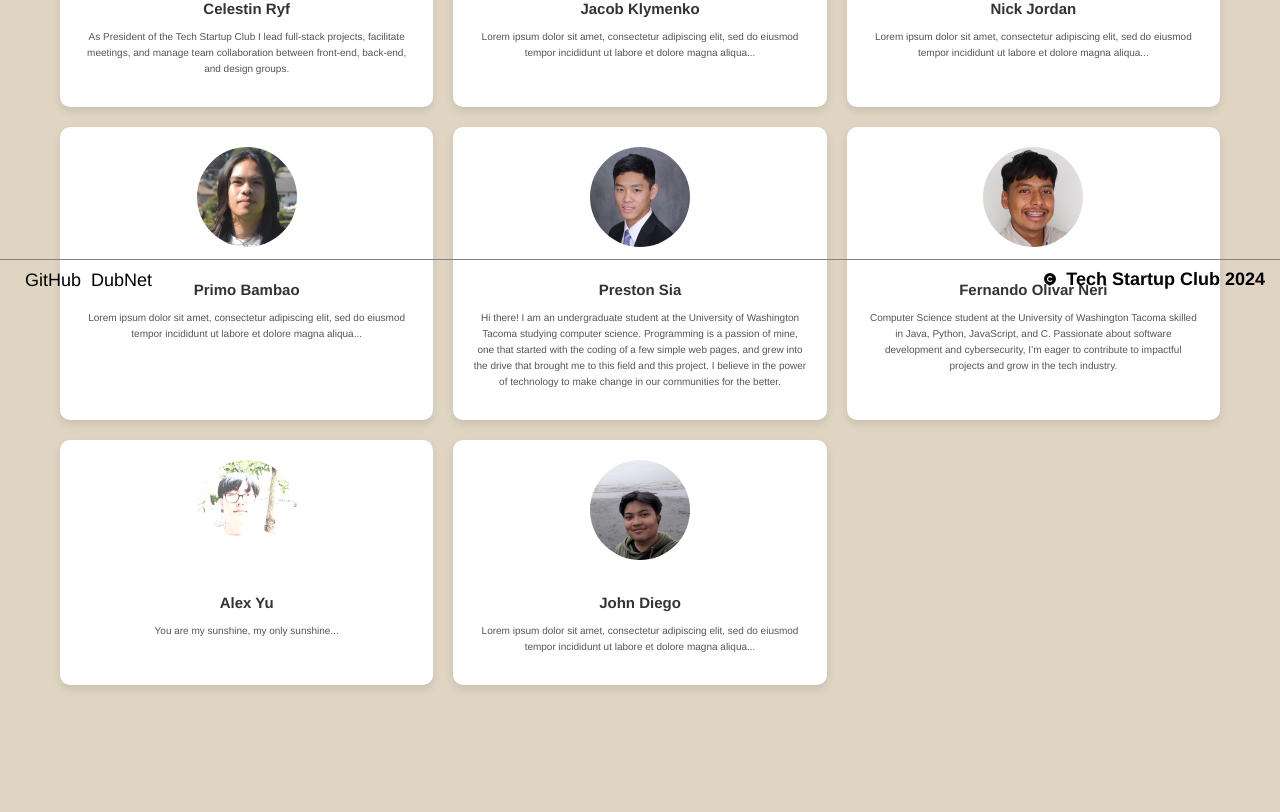
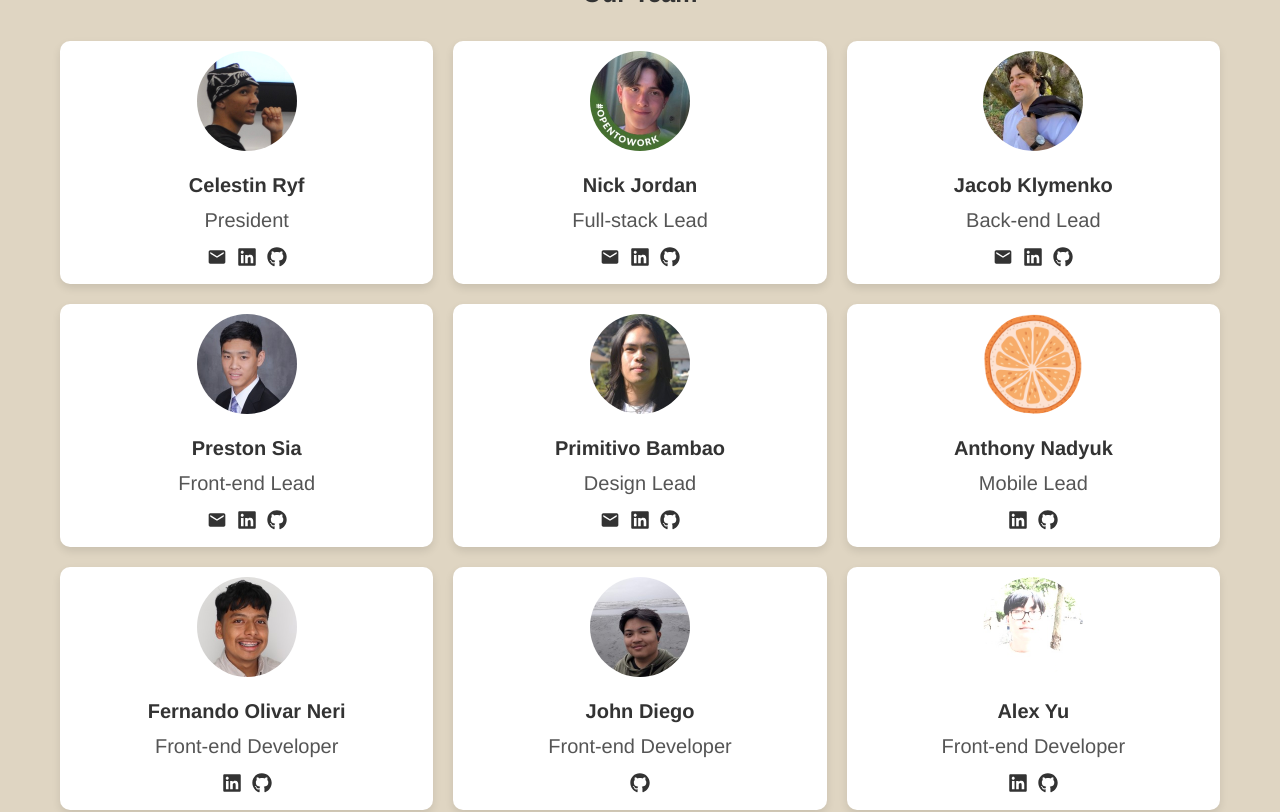
Before and after one commit to TechStartupClub/club-website, a React (Create React App) app: page /about in a window 1280 px wide. Shown: the part 500-1312 px from the top of the page. Before the commit the page ends 1245 px from the top, so only its background shows below. Built offline with nearby package versions, Linux system fonts and the light colour scheme.

Commit message:
feat: About and Events page

```diff
--- a/package.json
+++ b/package.json
@@ -18,6 +18,7 @@
     "luxon": "^3.5.0",
     "react": "^18.3.1",
     "react-dom": "^18.3.1",
+    "react-icons": "^5.4.0",
     "react-leaflet": "^4.2.1",
     "react-loaders": "^3.0.1",
     "react-router-dom": "^6.26.2",
--- a/src/components/Calendar/index.scss
+++ b/src/components/Calendar/index.scss
@@ -1,13 +1,10 @@
 .calendar-container {
     color: black;
-    position: absolute;
+    position: relative;
     z-index: 99;
-    width: 80%;
-    height: 75%;
-    top: 50%;
-    left: 50%;
-    transform: translate(-50%, -50%);
-    animation: fadeIn 1s 1.8s backwards;
+    width: 100%;
+    height: 100%;
+    animation: fadeIn 1s 1s backwards;
 }
 
 .days-of-week {
--- a/src/components/Footer/index.scss
+++ b/src/components/Footer/index.scss
@@ -1,5 +1,5 @@
 .page-footer {
-    position: fixed;
+    position: relative;
     background-attachment: scroll;
     bottom: 0;
     width: 100%;
--- a/src/components/Navbar/index.scss
+++ b/src/components/Navbar/index.scss
@@ -1,7 +1,7 @@
 .nav-bar {
     width: 100%;  // Adjusted to account for left/right margins
     height: 95px;
-    position: fixed;
+    position: relative;
     top: 0;
     left: 0;
     right: 0;
--- a/src/index.css
+++ b/src/index.css
@@ -2,15 +2,13 @@
 html {
   font-size: 62.5%;
 }
-
-
 
 body {
   margin: 0;
   font: 300 11px/1.4 'Helvetica Neue', 'sans-serif';
   color: black;
   background: #dfd5c2;
-  overflow: hidden;
+  overflow: scroll;
   display: block;
   -webkit-font-smoothing: antialiased;
   -moz-osx-font-smoothing: grayscale;
--- a/src/routes/About.js
+++ b/src/routes/About.js
@@ -2,6 +2,8 @@ import React from 'react';
 import style from './style/about.module.scss';
 import NavBar from '../components/Navbar';
 import Footer from '../components/Footer';
+import { FaGithub, FaLinkedin } from 'react-icons/fa';
+import { MdEmail } from 'react-icons/md';
 
 import celestin from '../assets/images/Profile-Photos/celestin.jpeg';
 import jacobKlymenko from '../assets/images/Profile-Photos/jacobKylmenko.jpeg';
@@ -11,22 +13,197 @@ import prestonSia from '../assets/images/Profile-Photos/prestonSia.jpeg';
 import fernandoOlivarNeri from '../assets/images/Profile-Photos/fernandoOlivarNeri.jpeg';
 import alexYu from '../assets/images/Profile-Photos/alexYu.jpg';
 import johnDiego from '../assets/images/Profile-Photos/johnDiego.jpeg';
+import Orange from '../assets/images/Orange Pin.png';
 
 const teamMembers = [
-    { name: 'Celestin Ryf', img: celestin, description: 'As President of the Tech Startup Club I lead full-stack projects, facilitate meetings, and manage team collaboration between front-end, back-end, and design groups.' },
-    { name: 'Jacob Klymenko', img: jacobKlymenko, description: 'Lorem ipsum dolor sit amet, consectetur adipiscing elit, sed do eiusmod tempor incididunt ut labore et dolore magna aliqua...' },
-    { name: 'Nick Jordan', img: nickJordan, description: 'Lorem ipsum dolor sit amet, consectetur adipiscing elit, sed do eiusmod tempor incididunt ut labore et dolore magna aliqua...' },
-    { name: 'Primo Bambao', img: primoBambao, description: 'Lorem ipsum dolor sit amet, consectetur adipiscing elit, sed do eiusmod tempor incididunt ut labore et dolore magna aliqua...' },
-    { name: 'Preston Sia', img: prestonSia, description: 'Hi there! I am an undergraduate student at the University of Washington Tacoma studying computer science. Programming is a passion of mine, one that started with the coding of a few simple web pages, and grew into the drive that brought me to this field and this project. I believe in the power of technology to make change in our communities for the better.' },
-    { name: 'Fernando Olivar Neri', img: fernandoOlivarNeri, description: 'Computer Science student at the University of Washington Tacoma skilled in Java, Python, JavaScript, and C. Passionate about software development and cybersecurity, I’m eager to contribute to impactful projects and grow in the tech industry.' },
-    { name: 'Alex Yu', img: alexYu, description: 'You are my sunshine, my only sunshine...' },
-    { name: 'John Diego', img: johnDiego, description: 'Lorem ipsum dolor sit amet, consectetur adipiscing elit, sed do eiusmod tempor incididunt ut labore et dolore magna aliqua...' },
+    {
+        name: 'Celestin Ryf',
+        img: celestin,
+        description: 'President',
+        socials: {
+            email: 'celestinryf@gmail.com',
+            linkedin: 'https://linkedin.com/in/celestin-ryf',
+            github: 'https://github.com/celestinryf'
+        }
+    },
+    {
+        name: 'Nick Jordan',
+        img: nickJordan,
+        description: 'Full-stack Lead',
+        socials: {
+            email: 'njordan1@uw.edu',
+            linkedin: 'http://linkedin.com/in/nicholas-jordan-a979a32a9',
+            github: 'https://github.com/NickJordan-BE'
+        }
+    },
+    {
+        name: 'Jacob Klymenko',
+        img: jacobKlymenko,
+        description: 'Back-end Lead',
+        socials: {
+            email: 'jacobkly@uw.edu',
+            linkedin: 'https://www.linkedin.com/in/jacob-kly/',
+            github: 'https://github.com/jacobkly'
+        }
+    },
+    {
+        name: 'Preston Sia',
+        img: prestonSia,
+        description: 'Front-end Lead',
+        socials: {
+            email: 'psia97@uw.edu',
+            linkedin: 'https://www.linkedin.com/in/preston-sia-10a542304',
+            github: 'https://github.com/presia27/'
+        }
+    },
+    {
+        name: 'Primitivo Bambao',
+        img: primoBambao,
+        description: 'Design Lead',
+        socials: {
+            email: 'lumikhaiv@gmail.com',
+            linkedin: 'https://www.linkedin.com/in/primitivo-bambao/',
+            github: 'https://github.com/abstrcted'
+        }
+    },
+    {
+        name: 'Anthony Nadyuk',
+        img: Orange,
+        description: 'Mobile Lead',
+        socials: {
+            email: '',
+            linkedin: 'https://www.linkedin.com/in/anthony-n-0625702a5/',
+            github: 'https://github.com/antnay'
+        }
+    },
+    {
+        name: 'Fernando Olivar Neri',
+        img: fernandoOlivarNeri,
+        description: 'Front-end Developer',
+        socials: {
+            email: '',
+            linkedin: 'https://www.linkedin.com/in/foneri/',
+            github: 'https://github.com/Feekly'
+        }
+    },
+    {
+        name: 'John Diego',
+        img: johnDiego,
+        description: 'Front-end Developer',
+        socials: {
+            email: '',
+            linkedin: '',
+            github: 'https://github.com/diego-menudo'
+        }
+    },
+    {
+        name: 'Alex Yu',
+        img: alexYu,
+        description: 'Front-end Developer',
+        socials: {
+            email: '',
+            linkedin: 'https://www.linkedin.com/in/alex-yu-2a419127b/',
+            github: 'https://github.com/AlexY305'
+        }
+    },
+    {
+        name: 'Austin Nguyen',
+        img: Orange,
+        description: 'Front-end Developer',
+        socials: {
+            email: '',
+            linkedin: '',
+            github: ''
+        }
+    },
+    {
+        name: 'Luke Willis',
+        img: Orange,
+        description: 'Front-end Developer',
+        socials: {
+            email: 'lwillis@uw.edu',
+            linkedin: 'https://www.linkedin.com/in/luke-willis-b26b00282/',
+            github: 'https://github.com/luke-willis'
+        }
+    },
+    {
+        name: 'Nikita Bizyuk',
+        img: Orange,
+        description: 'Back-end Developer',
+        socials: {
+            email: '',
+            linkedin: 'https://www.linkedin.com/in/nikita-bizyuk-7a32072b7/',
+            github: 'https://github.com/NikitaBizyuk'
+        }
+    },
+    {
+        name: 'Linda',
+        img: Orange,
+        description: 'Back-end-end Developer',
+        socials: {
+            email: '',
+            linkedin: '',
+            github: 'https://github.com/Linda-Miao'
+        }
+    }
+];
 
-];
+const SocialLinks = ({ socials }) => {
+    return (
+        <div className={style.socialLinks}>
+            {socials.email && (
+                <a
+                    href={`mailto:${socials.email}`}
+                    aria-label="Email"
+                    className={style.socialIcon}
+                >
+                    <MdEmail />
+                </a>
+            )}
+            {socials.linkedin && (
+                <a
+                    href={socials.linkedin}
+                    target="_blank"
+                    rel="noopener noreferrer"
+                    aria-label="LinkedIn"
+                    className={style.socialIcon}
+                >
+                    <FaLinkedin />
+                </a>
+            )}
+            {socials.github && (
+                <a
+                    href={socials.github}
+                    target="_blank"
+                    rel="noopener noreferrer"
+                    aria-label="GitHub"
+                    className={style.socialIcon}
+                >
+                    <FaGithub />
+                </a>
+            )}
+        </div>
+    );
+};
+
+const TeamCard = ({ member }) => {
+    return (
+        <div className={style.teamCard}>
+            <img
+                src={member.img}
+                alt={`Profile of ${member.name}`}
+                className={style.profileImage}
+            />
+            <h2>{member.name}</h2>
+            <p>{member.description}</p>
+            {member.socials && <SocialLinks socials={member.socials} />}
+        </div>
+    );
+};
 
 const About = () => {
     return (
-        <>
+        <div className={style.layoutWrapper}>
             <NavBar />
             <div className={style.container}>
                 <div className={style.aboutSection}>
@@ -38,28 +215,20 @@ const About = () => {
                         and accessible platform that meets the needs of modern investors. At UWT, we are proud to foster innovation and collaboration, turning ideas into tools
                         that make a difference.
                     </p>
-                 </div>
+                </div>
 
-                 <section className={style.teamSection}>
+                <section className={style.teamSection}>
                     <h1>Our Team</h1>
                     <div className={style.teamGrid}>
                         {teamMembers.map((member, index) => (
-                            <div key={index} className={style.teamCard}>
-                                <img
-                                src={member.img}
-                                alt={`Profile of ${member.name}`}
-                                className={style.profileImage}
-                                />
-                                <h2>{member.name}</h2>
-                                <p>{member.description}</p>
-                            </div>
+                            <TeamCard key={index} member={member} />
                         ))}
                     </div>
-                 </section>
+                </section>
             </div>
             <Footer />
-        </>
-    )
-}
+        </div>
+    );
+};
 
-export default About
+export default About;
--- a/src/routes/Events.js
+++ b/src/routes/Events.js
@@ -6,13 +6,16 @@ import Footer from '../components/Footer';
 import Calendar from '../components/Calendar'
 
 const Events = () => {
-
     return (
-        <>
-        <NavBar />
-        <Calendar />
-        <Footer />
-        </>
+        <div className={style.layoutWrapper}>
+            <NavBar />
+            <div className={style.mainContent}>
+                <div className={style.calendarContainer}>
+                    <Calendar />
+                </div>
+            </div>
+            <Footer />
+        </div>
     )
 }
 
--- a/src/routes/Home.js
+++ b/src/routes/Home.js
@@ -1,22 +1,38 @@
-// Home.jsx
 import React from 'react';
 import style from './style/home.module.scss';
 import NavBar from '../components/Navbar';
 import Footer from '../components/Footer';
 import { Link } from 'react-router-dom';
+import Orange from '../assets/images/Orange Pin.png';
 
 const Home = () => {
     return (
         <>
+            <div className={style.layoutWrapper}>
             <NavBar />
             <div className={style.container}>
                 <div className={style.homeSection}>
+                    {/* Top Right Corner Cluster */}
+                    <img src={Orange} alt="" className={style.topRightOrange1} />
+                    <img src={Orange} alt="" className={style.topRightOrange2} />
+                    <img src={Orange} alt="" className={style.topRightOrange3} />
+                    <img src={Orange} alt="" className={style.topRightOrange4} />
+                    <img src={Orange} alt="" className={style.topRightOrange5} />
+
+                    {/* Bottom Left Corner Cluster */}
+                    <img src={Orange} alt="" className={style.bottomLeftOrange1} />
+                    <img src={Orange} alt="" className={style.bottomLeftOrange2} />
+                    <img src={Orange} alt="" className={style.bottomLeftOrange3} />
+                    <img src={Orange} alt="" className={style.bottomLeftOrange4} />
+                    <img src={Orange} alt="" className={style.bottomLeftOrange5} />
+
                     <h1>TECH STARTUP CLUB</h1>
                     <h2>Full-Stack development at the University of Washington</h2>
                     <Link to="/contact" className={style.flatButton}>Join us</Link>
                 </div>
             </div>
             <Footer />
+            </div>
         </>
     )
 }
--- a/src/routes/projects.js
+++ b/src/routes/projects.js
@@ -9,6 +9,8 @@ import Card from '../components/Card'
 const Projects = () => {
 
     return (
+        <>
+            <NavBar />
             <div className="conatiner project-page">
                 <div className="text-zone">
                     <h1>
@@ -20,6 +22,8 @@ const Projects = () => {
                     <Card  imgSrc={mainLogo} imgAlt='Event picture' title="Our Website Code!" description="Check out the source code for this website! Bootstrapped with React and Hosted by Netlify!" btnText="Learn More" link="https://github.com/UWTechStartUpClub/Club-Website"/>
                 </div>
             </div>
+            <Footer />
+        </>
     )
 }
 
--- a/src/routes/style/about.module.scss
+++ b/src/routes/style/about.module.scss
@@ -13,15 +13,15 @@
 }
 
 .aboutSection h1 {
-    font-size: 2.5rem;
+    font-size: 3rem;
     margin-bottom: 20px;
     color: #333;
 }
 
 .aboutSection p {
-    font-size: 1.2rem;
+    font-size: 1.75rem;
     line-height: 1.6;
-    color: #555;
+    color: black;
 }
 /*Team Section*/
 .teamSection {
@@ -64,13 +64,61 @@
 }
 
 .teamCard h2 {
-    font-size: 1.5rem;
+    font-size: 2rem;
     margin-bottom: 10px;
     color: #333;
 }
 
 .teamCard p {
-    font-size: 1rem;
+    font-size: 2rem;
     line-height: 1.6;
     color: #555;
 }
+
+.layoutWrapper {
+    display: flex;
+    flex-direction: column;
+    min-height: 100vh;
+}
+
+.socialLinks {
+    display: flex;
+    gap: 1rem;
+    justify-content: center;
+    margin-top: 0.5rem;
+}
+
+.socialIcon {
+    color: #333;
+    font-size: 2rem;
+    transition: color 0.2s ease;
+
+    &[aria-label="LinkedIn"]:hover {
+        color: #0077b5;
+    }
+
+    &[aria-label="GitHub"]:hover {
+        color: #24292e;
+    }
+
+    &[aria-label="Email"]:hover {
+        color: #ea4335;
+    }
+}
+
+.teamCard {
+    display: flex;
+    flex-direction: column;
+    align-items: center;
+    text-align: center;
+    padding: 1rem;
+
+    h2 {
+        margin: 0.5rem 0;
+    }
+
+    p {
+        margin: 0;
+        margin-bottom: 0.5rem;
+    }
+}
--- a/src/routes/style/events.module.scss
+++ b/src/routes/style/events.module.scss
@@ -0,0 +1,22 @@
+.layoutWrapper {
+    display: flex;
+    flex-direction: column;
+    min-height: 100vh;
+}
+
+.mainContent {
+    flex: 1;
+    display: flex;
+    justify-content: center;
+    align-items: center;
+    padding: 20px;
+}
+
+.calendarContainer {
+    background-color: #f9f9f9;
+    border-radius: 8px;
+    box-shadow: 0 4px 6px rgba(0, 0, 0, 0.1);
+    padding: 40px;
+    width: 90%;
+    max-width: 1200px;
+}
--- a/src/routes/style/home.module.scss
+++ b/src/routes/style/home.module.scss
@@ -1,8 +1,22 @@
+.layoutWrapper {
+    display: flex;
+    flex-direction: column;
+    min-height: 100vh;
+}
+
 .container {
-    max-width: 1200px;
-    margin: 0 auto;
+    flex: 1;
+    display: flex;
+    align-items: center;
+    justify-content: center;
     padding: 20px;
 }
+
+// .container {
+//     max-width: 1200px;
+//     margin: 0 auto;
+//     padding: 20px;
+// }
 
 .homeSection {
     text-align: center;
@@ -10,13 +24,12 @@
     background-color: #f9f9f9;
     border-radius: 8px;
     box-shadow: 0 4px 6px rgba(0, 0, 0, 0.1);
-
-    // Center the content vertically in viewport
-    position: absolute;
-    left: 50%;
-    top: 50%;
-    transform: translate(-50%, -50%);
+    position: relative;
+    // left: 50%;
+    // top: 50%;
+    // transform: translate(-50%, -50%);
     width: 90%;
+    overflow: visible;
 
     h1 {
         color: black;
@@ -26,6 +39,8 @@
         font-family: 'Verdana';
         font-weight: 400;
         white-space: nowrap;
+        position: relative;
+        z-index: 2;
     }
 
     h2 {
@@ -35,7 +50,111 @@
         font-family: 'Verdana';
         font-weight: 400;
         white-space: nowrap;
+        position: relative;
+        z-index: 2;
     }
+}
+
+// Top Right Corner Cluster
+.topRightOrange1 {
+    position: absolute;
+    top: -20px;
+    right: -20px;
+    width: 140px;
+    height: 140px;
+    opacity: 0.9;
+    transform: rotate(45deg);
+}
+
+.topRightOrange2 {
+    position: absolute;
+    top: 30px;
+    right: 60px;
+    width: 90px;
+    height: 90px;
+    opacity: 0.85;
+    transform: rotate(-15deg);
+}
+
+.topRightOrange3 {
+    position: absolute;
+    top: 0px;
+    right: 110px;
+    width: 75px;
+    height: 75px;
+    opacity: 0.8;
+    transform: rotate(30deg);
+}
+
+.topRightOrange4 {
+    position: absolute;
+    top: 70px;
+    right: 20px;
+    width: 70px;
+    height: 70px;
+    opacity: 0.85;
+    transform: rotate(-25deg);
+}
+
+.topRightOrange5 {
+    position: absolute;
+    top: 60px;
+    right: 100px;
+    width: 65px;
+    height: 65px;
+    opacity: 0.75;
+    transform: rotate(60deg);
+}
+
+// Bottom Left Corner Cluster
+.bottomLeftOrange1 {
+    position: absolute;
+    bottom: -20px;
+    left: -20px;
+    width: 140px;
+    height: 140px;
+    opacity: 0.9;
+    transform: rotate(-45deg);
+}
+
+.bottomLeftOrange2 {
+    position: absolute;
+    bottom: 30px;
+    left: 60px;
+    width: 90px;
+    height: 90px;
+    opacity: 0.85;
+    transform: rotate(15deg);
+}
+
+.bottomLeftOrange3 {
+    position: absolute;
+    bottom: 0px;
+    left: 110px;
+    width: 75px;
+    height: 75px;
+    opacity: 0.8;
+    transform: rotate(-30deg);
+}
+
+.bottomLeftOrange4 {
+    position: absolute;
+    bottom: 70px;
+    left: 20px;
+    width: 70px;
+    height: 70px;
+    opacity: 0.85;
+    transform: rotate(25deg);
+}
+
+.bottomLeftOrange5 {
+    position: absolute;
+    bottom: 60px;
+    left: 100px;
+    width: 65px;
+    height: 65px;
+    opacity: 0.75;
+    transform: rotate(-60deg);
 }
 
 .flatButton {
@@ -51,6 +170,8 @@
     animation: fadeIn 1s 1.8s backwards;
     white-space: nowrap;
     color: orange;
+    position: relative;
+    z-index: 2;
 
     &:hover {
         background: #32006e;
@@ -58,7 +179,6 @@
     }
 }
 
-// For very small screens
 @media screen and (max-width: 500px) {
     .homeSection {
         width: 95%;
@@ -73,7 +193,6 @@
     }
 }
 
-// For very large screens
 @media screen and (min-width: 1400px) {
     .homeSection {
         h1 {
```
Also changed, not shown: 1 other file (tests, documents, lock files or other folders). Lines whose indentation alone changed are shown as unchanged.
